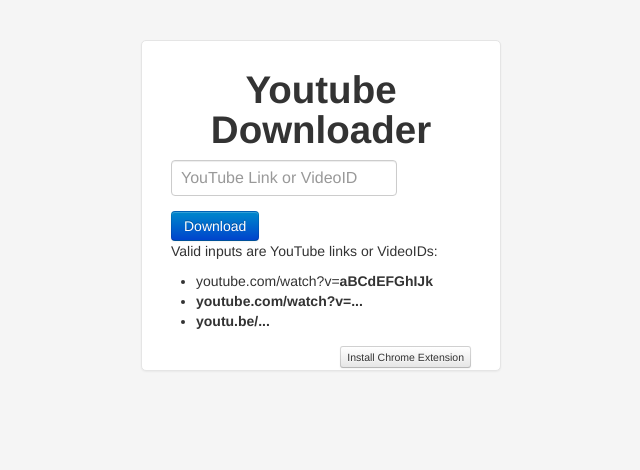
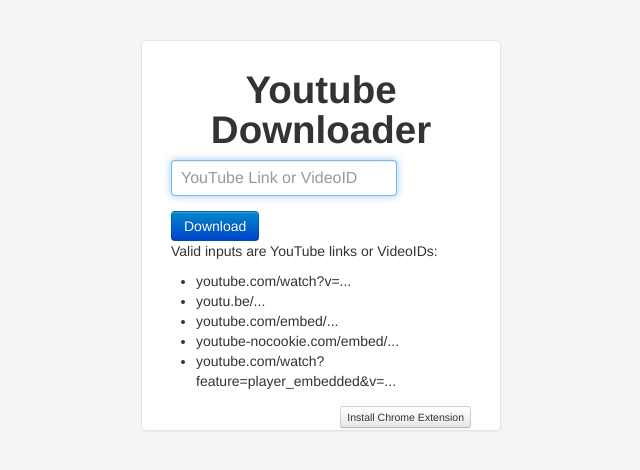
Before and after one commit to jeckman/YouTube-Downloader, a PHP site: page / in a window 1280 px wide. Shown: the top 470 px of the page, without its empty margins (319-959 px from the left). Run offline with PHP 8.4, Linux system fonts and the light colour scheme.

Commit message:
Minor improvements of index file - available links and input autofocus

```diff
--- a/index.php
+++ b/index.php
@@ -1,22 +1,24 @@
 <!DOCTYPE html PUBLIC "-//W3C//DTD XHTML 1.0 Strict//EN" "http://www.w3.org/TR/xhtml1/DTD/xhtml1-strict.dtd">
 <html xmlns="http://www.w3.org/1999/xhtml" xml:lang="en" lang="en">
 <head>
-    <title>Youtube Downloader</title>
-    <meta name="keywords"
-          content="Video downloader, download youtube, video download, youtube video, youtube downloader, download youtube FLV, download youtube MP4, download youtube 3GP, php video downloader"/>
-    <link href="css/bootstrap.min.css" rel="stylesheet" media="screen">
-    <link href="css/custom.css" rel="stylesheet">
+	<title>Youtube Downloader</title>
+	<meta name="keywords"
+		  content="Video downloader, download youtube, video download, youtube video, youtube downloader, download youtube FLV, download youtube MP4, download youtube 3GP, php video downloader"/>
+	<link href="css/bootstrap.min.css" rel="stylesheet" media="screen">
+	<link href="css/custom.css" rel="stylesheet">
 </head>
 <body>
 	<form class="form-download" method="get" id="download" action="getvideo.php">
 		<h1 class="form-download-heading">Youtube Downloader</h1>
-		<input type="text" name="videoid" id="videoid" size="40" placeholder="YouTube Link or VideoID" />
+		<input type="text" name="videoid" id="videoid" size="40" placeholder="YouTube Link or VideoID" autofocus/>
 		<input class="btn btn-primary" type="submit" name="type" id="type" value="Download" />
 		<p>Valid inputs are YouTube links or VideoIDs:</p>
 		<ul>
-			<li>youtube.com/watch?v=<b>aBCdEFGhIJk</b></li>
-			<li><b>youtube.com/watch?v=...</b></li>
-			<li><b>youtu.be/...</b></li>
+			<li>youtube.com/watch?v=...</li>
+			<li>youtu.be/...</li>
+			<li>youtube.com/embed/...</li>
+			<li>youtube-nocookie.com/embed/...</li>
+			<li>youtube.com/watch?feature=player_embedded&v=...</li>
 		</ul>
 
 	<!-- @TODO: Prepend the base URI -->
```
